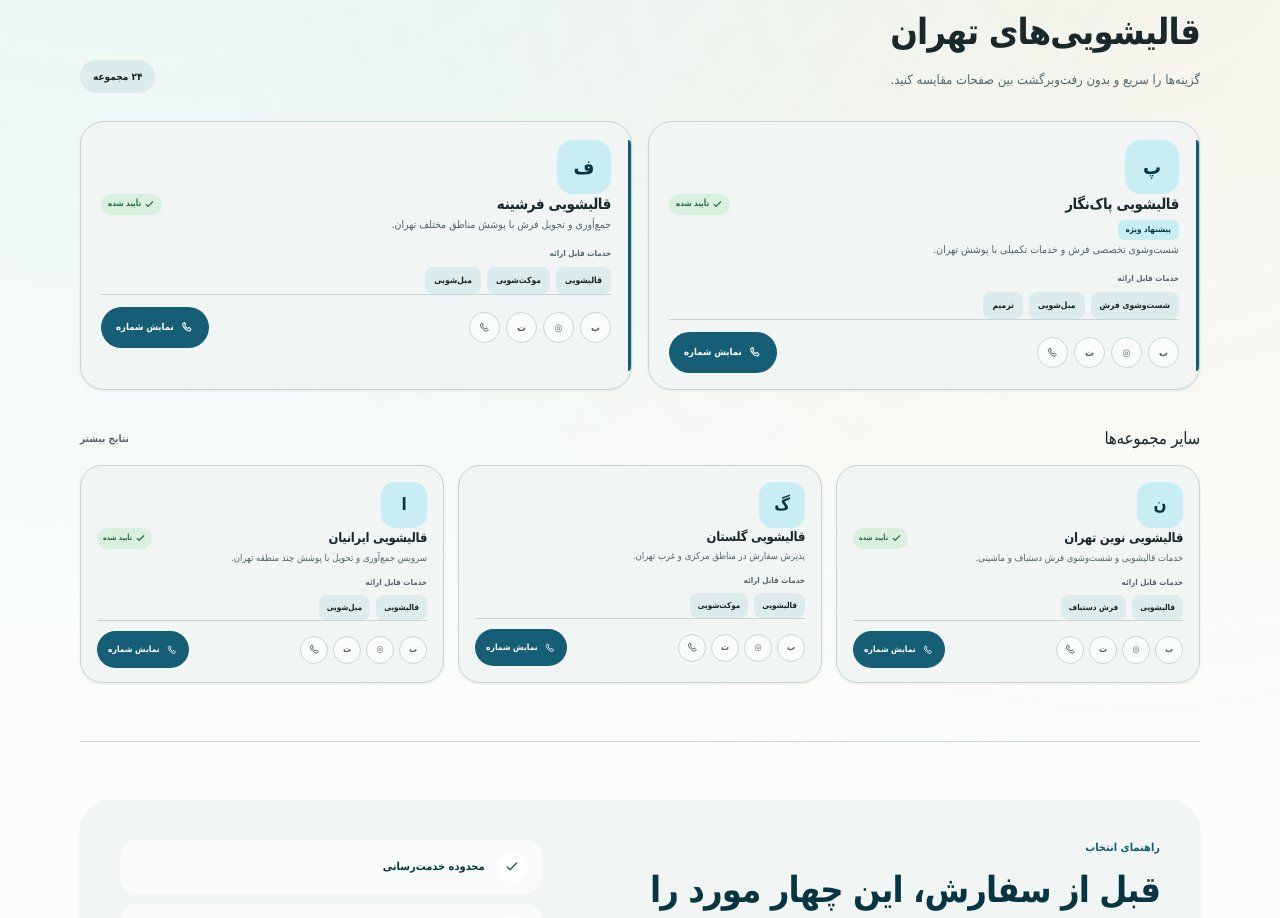
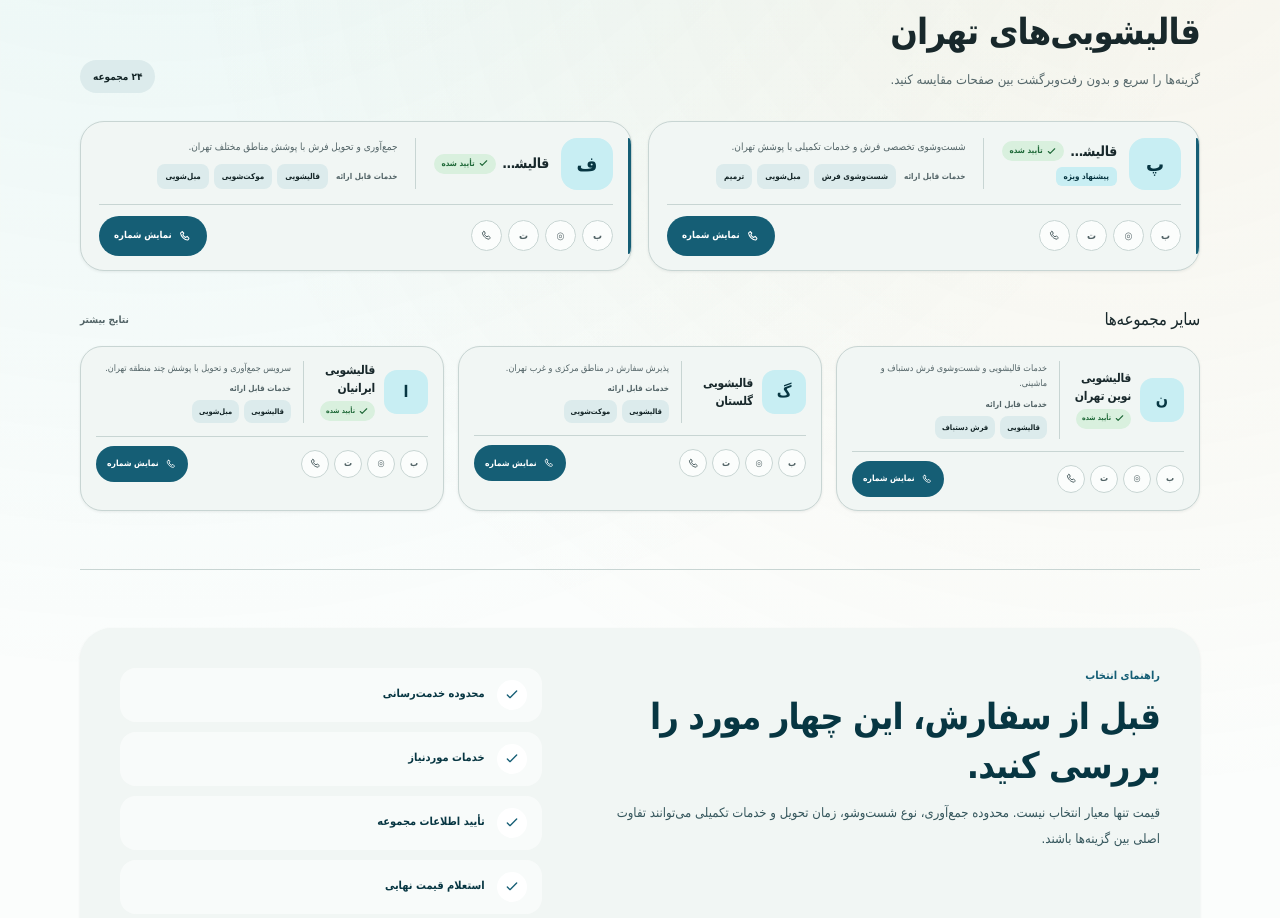
Before and after one commit to HoseinPirhadi/nextjs-boilerplate, a Next.js app: page / in a window 1280 px wide. Shown: the part 980-1898 px from the top of the page. Built offline with nearby package versions, Linux system fonts and the light colour scheme; a web font is replaced by a local one.

Commit message:
style: unify cleaner card upper composition

```diff
--- a/app/header-glass.css
+++ b/app/header-glass.css
@@ -3,15 +3,36 @@
 
 /* Compact Material 3 cleaner cards */
 .m3-featured-grid,.m3-cleaner-grid{display:grid;grid-template-columns:repeat(2,minmax(0,1fr));gap:16px}
-.m3-cleaner-card{position:relative;display:flex;flex-direction:column;min-width:0;padding:18px 20px 16px;overflow:hidden;border:1px solid var(--m3-outline-variant);border-radius:24px;background:var(--m3-surface-container-low);color:var(--m3-on-surface);box-shadow:0 1px 3px rgba(24,40,43,.06),0 6px 18px rgba(24,40,43,.035);transition:transform 180ms ease,box-shadow 180ms ease,border-color 180ms ease}.m3-cleaner-card:hover{transform:translateY(-2px);border-color:var(--m3-outline);box-shadow:0 3px 9px rgba(24,40,43,.09),0 12px 24px rgba(24,40,43,.05)}.m3-cleaner-card.is-featured{background:var(--m3-surface-container);border-color:rgba(21,94,117,.28)}.m3-cleaner-card.is-featured::before{content:"";position:absolute;inset-inline-start:0;top:18px;bottom:18px;width:3px;border-radius:0 99px 99px 0;background:var(--m3-primary)}
+.m3-cleaner-card{position:relative;display:flex;flex-direction:column;min-width:0;padding:16px 18px 14px;overflow:hidden;border:1px solid var(--m3-outline-variant);border-radius:24px;background:var(--m3-surface-container-low);color:var(--m3-on-surface);box-shadow:0 1px 3px rgba(24,40,43,.06),0 6px 18px rgba(24,40,43,.035);transition:transform 180ms ease,box-shadow 180ms ease,border-color 180ms ease}
+.m3-cleaner-card:hover{transform:translateY(-2px);border-color:var(--m3-outline);box-shadow:0 3px 9px rgba(24,40,43,.09),0 12px 24px rgba(24,40,43,.05)}
+.m3-cleaner-card.is-featured{background:var(--m3-surface-container);border-color:rgba(21,94,117,.28)}
+.m3-cleaner-card.is-featured::before{content:"";position:absolute;inset-inline-start:0;top:16px;bottom:16px;width:3px;border-radius:0 99px 99px 0;background:var(--m3-primary)}
 
-.m3-cleaner-top{display:flex;align-items:center;gap:13px;min-width:0;padding-bottom:13px;border-bottom:1px solid var(--m3-outline-variant)}.m3-avatar{width:54px;height:54px;display:grid;place-items:center;flex:0 0 54px;border-radius:16px;background:var(--m3-primary-container);color:var(--m3-on-primary-container);font-size:20px;font-weight:900}.m3-cleaner-title{min-width:0;flex:1}.m3-cleaner-name-row{display:flex;align-items:center;gap:7px;min-width:0}.m3-cleaner-name-row h3{min-width:0;flex:1;margin:0;font-size:15px;line-height:1.45;font-weight:850;letter-spacing:-.025em;white-space:nowrap;overflow:hidden;text-overflow:ellipsis}.m3-verified{display:inline-flex;align-items:center;gap:3px;flex:0 0 auto;min-height:21px;padding:0 7px;border-radius:999px;background:var(--m3-success-container);color:var(--m3-success);font-size:8px;font-weight:850;white-space:nowrap}.m3-verified svg{width:11px;height:11px;fill:none;stroke:currentColor;stroke-width:2.4;stroke-linecap:round;stroke-linejoin:round}.m3-featured-label{display:inline-flex;margin-top:5px;min-height:20px;align-items:center;padding:0 8px;border-radius:6px;background:var(--m3-primary-container);color:var(--m3-on-primary-container);font-size:8px;font-weight:850}
+.m3-cleaner-main{display:grid;grid-template-columns:minmax(155px,.72fr) minmax(0,1.28fr);gap:18px;align-items:center;min-width:0;padding-bottom:14px}
+.m3-cleaner-identity{display:flex;align-items:center;gap:12px;min-width:0}
+.m3-avatar{width:52px;height:52px;display:grid;place-items:center;flex:0 0 52px;border-radius:16px;background:var(--m3-primary-container);color:var(--m3-on-primary-container);font-size:20px;font-weight:900}
+.m3-cleaner-title{min-width:0;flex:1}
+.m3-cleaner-name-row{display:flex;align-items:center;gap:6px;min-width:0}
+.m3-cleaner-name-row h3{min-width:0;flex:1;margin:0;font-size:14px;line-height:1.5;font-weight:850;letter-spacing:-.025em;white-space:nowrap;overflow:hidden;text-overflow:ellipsis}
+.m3-verified{display:inline-flex;align-items:center;gap:3px;flex:0 0 auto;min-height:20px;padding:0 7px;border-radius:999px;background:var(--m3-success-container);color:var(--m3-success);font-size:8px;font-weight:850;white-space:nowrap}
+.m3-verified svg{width:11px;height:11px;fill:none;stroke:currentColor;stroke-width:2.4;stroke-linecap:round;stroke-linejoin:round}
+.m3-featured-label{display:inline-flex;margin-top:5px;min-height:19px;align-items:center;padding:0 8px;border-radius:6px;background:var(--m3-primary-container);color:var(--m3-on-primary-container);font-size:8px;font-weight:850}
+.m3-cleaner-summary{min-width:0;padding-inline-start:18px;border-inline-start:1px solid var(--m3-outline-variant)}
+.m3-cleaner-description{margin:0 0 9px;color:var(--m3-on-surface-variant);font-size:10px;line-height:1.75}
+.m3-cleaner-services{display:flex;align-items:center;gap:8px;min-width:0}
+.m3-field-label{flex:0 0 auto;color:var(--m3-on-surface-variant);font-size:8px;font-weight:850}
+.m3-chip-row{display:flex;flex-wrap:wrap;gap:5px;min-width:0}
+.m3-chip{min-height:25px;display:inline-flex;align-items:center;padding:0 8px;border-radius:8px;background:var(--m3-secondary-container);color:var(--m3-on-secondary-container);font-size:8px;font-weight:750}
 
-.m3-cleaner-content{padding:13px 1px 14px}.m3-cleaner-description{margin:0 0 13px;color:var(--m3-on-surface-variant);font-size:10.5px;line-height:1.85}.m3-cleaner-services{display:flex;flex-direction:column;gap:7px}.m3-field-label{color:var(--m3-on-surface-variant);font-size:8px;font-weight:850}.m3-chip-row{display:flex;flex-wrap:wrap;gap:6px}.m3-chip{min-height:27px;display:inline-flex;align-items:center;padding:0 9px;border-radius:8px;background:var(--m3-secondary-container);color:var(--m3-on-secondary-container);font-size:8.5px;font-weight:750}
+.m3-cleaner-footer{display:flex;align-items:center;gap:10px;margin-top:0;padding-top:11px;border-top:1px solid var(--m3-outline-variant)}
+.m3-contact-row{display:flex;align-items:center;gap:6px;flex:1;min-width:0}
+.m3-contact-icon{width:31px;height:31px;display:grid;place-items:center;flex:0 0 31px;border:1px solid var(--m3-outline-variant);border-radius:50%;background:var(--m3-surface);color:var(--m3-on-surface-variant);font-size:10px;font-weight:900}
+.m3-contact-icon svg{width:13px;height:13px;fill:none;stroke:currentColor;stroke-width:1.8;stroke-linecap:round;stroke-linejoin:round}
+.m3-filled-button{min-height:40px;padding:0 15px;display:inline-flex;align-items:center;justify-content:center;gap:6px;border:0;border-radius:999px;background:var(--m3-primary);color:#fff;font-size:9.5px;font-weight:850;white-space:nowrap;cursor:pointer}
+.m3-filled-button svg{width:14px;height:14px;fill:none;stroke:currentColor;stroke-width:1.8;stroke-linecap:round;stroke-linejoin:round}
 
-.m3-cleaner-footer{display:flex;align-items:center;gap:10px;margin-top:0;padding-top:12px;border-top:1px solid var(--m3-outline-variant)}.m3-contact-row{display:flex;align-items:center;gap:6px;flex:1;min-width:0}.m3-contact-icon{width:31px;height:31px;display:grid;place-items:center;flex:0 0 31px;border:1px solid var(--m3-outline-variant);border-radius:50%;background:var(--m3-surface);color:var(--m3-on-surface-variant);font-size:10px;font-weight:900}.m3-contact-icon svg{width:13px;height:13px;fill:none;stroke:currentColor;stroke-width:1.8;stroke-linecap:round;stroke-linejoin:round}.m3-filled-button{min-height:41px;padding:0 15px;display:inline-flex;align-items:center;justify-content:center;gap:6px;border:0;border-radius:999px;background:var(--m3-primary);color:#fff;font-size:9.5px;font-weight:850;white-space:nowrap;cursor:pointer}.m3-filled-button svg{width:14px;height:14px;fill:none;stroke:currentColor;stroke-width:1.8;stroke-linecap:round;stroke-linejoin:round}
+.m3-subhead{display:flex;align-items:center;justify-content:space-between;gap:18px;margin:36px 0 14px}.m3-subhead h3{margin:0;font-size:17px;letter-spacing:-.02em}.m3-subhead span{color:var(--m3-on-surface-variant);font-size:10px;font-weight:750}
+.m3-cleaner-grid{grid-template-columns:repeat(3,minmax(0,1fr));gap:14px}.m3-cleaner-grid .m3-cleaner-card{padding:14px 15px 13px;border-radius:22px}.m3-cleaner-grid .m3-cleaner-card.is-featured::before{top:14px;bottom:14px}.m3-cleaner-grid .m3-cleaner-main{grid-template-columns:minmax(105px,.7fr) minmax(0,1.3fr);gap:12px;padding-bottom:12px}.m3-cleaner-grid .m3-cleaner-identity{gap:9px}.m3-cleaner-grid .m3-avatar{width:44px;height:44px;flex-basis:44px;border-radius:13px;font-size:16px}.m3-cleaner-grid .m3-cleaner-name-row{display:block}.m3-cleaner-grid .m3-cleaner-name-row h3{font-size:12px;white-space:normal}.m3-cleaner-grid .m3-verified{margin-top:4px;font-size:7px;padding:0 6px}.m3-cleaner-grid .m3-featured-label{font-size:7px;margin-top:4px}.m3-cleaner-grid .m3-cleaner-summary{padding-inline-start:12px}.m3-cleaner-grid .m3-cleaner-description{font-size:9px;line-height:1.7;margin-bottom:7px}.m3-cleaner-grid .m3-cleaner-services{align-items:flex-start;gap:5px;flex-direction:column}.m3-cleaner-grid .m3-chip{min-height:23px;font-size:7.5px;padding:0 7px}.m3-cleaner-grid .m3-cleaner-footer{padding-top:9px;gap:7px}.m3-cleaner-grid .m3-contact-row{gap:5px}.m3-cleaner-grid .m3-contact-icon{width:28px;height:28px;flex-basis:28px;font-size:9px}.m3-cleaner-grid .m3-filled-button{min-height:36px;padding:0 11px;font-size:8.5px}.m3-cleaner-grid .m3-filled-button svg{width:12px;height:12px}
 
-.m3-subhead{display:flex;align-items:center;justify-content:space-between;gap:18px;margin:36px 0 14px}.m3-subhead h3{margin:0;font-size:17px;letter-spacing:-.02em}.m3-subhead span{color:var(--m3-on-surface-variant);font-size:10px;font-weight:750}.m3-cleaner-grid{grid-template-columns:repeat(3,minmax(0,1fr));gap:14px}.m3-cleaner-grid .m3-cleaner-card{padding:16px 16px 14px;border-radius:22px}.m3-cleaner-grid .m3-cleaner-card.is-featured::before{top:16px;bottom:16px}.m3-cleaner-grid .m3-cleaner-top{gap:10px;padding-bottom:11px}.m3-cleaner-grid .m3-avatar{width:46px;height:46px;flex-basis:46px;border-radius:14px;font-size:17px}.m3-cleaner-grid .m3-cleaner-name-row h3{font-size:13px}.m3-cleaner-grid .m3-verified{font-size:7px;padding:0 6px}.m3-cleaner-grid .m3-featured-label{font-size:7px;margin-top:4px}.m3-cleaner-grid .m3-cleaner-content{padding:12px 1px 12px}.m3-cleaner-grid .m3-cleaner-description{font-size:9.5px;line-height:1.8;margin-bottom:11px}.m3-cleaner-grid .m3-cleaner-services{gap:6px}.m3-cleaner-grid .m3-chip{min-height:25px;font-size:8px;padding:0 8px}.m3-cleaner-grid .m3-cleaner-footer{padding-top:10px;gap:7px}.m3-cleaner-grid .m3-contact-row{gap:5px}.m3-cleaner-grid .m3-contact-icon{width:28px;height:28px;flex-basis:28px;font-size:9px}.m3-cleaner-grid .m3-filled-button{min-height:37px;padding:0 11px;font-size:8.5px}.m3-cleaner-grid .m3-filled-button svg{width:12px;height:12px}
-
-@media(max-width:900px){.m3-featured-grid,.m3-cleaner-grid{grid-template-columns:1fr 1fr}.m3-cleaner-name-row{align-items:flex-start;flex-direction:column;gap:4px}}
-@media(max-width:640px){.m3-featured-grid,.m3-cleaner-grid{grid-template-columns:1fr;gap:11px}.m3-cleaner-card{padding:17px 16px 14px;border-radius:22px}.m3-cleaner-top{padding-bottom:13px}.m3-cleaner-name-row{flex-direction:row;align-items:center}.m3-cleaner-name-row h3{white-space:normal}.m3-cleaner-footer{gap:8px}.m3-contact-icon{width:30px;height:30px;flex-basis:30px}.m3-filled-button{padding:0 13px}}
+@media(max-width:900px){.m3-featured-grid,.m3-cleaner-grid{grid-template-columns:1fr 1fr}.m3-cleaner-main{grid-template-columns:1fr;gap:12px}.m3-cleaner-summary{padding-inline-start:0;border-inline-start:0;padding-top:11px;border-top:1px solid var(--m3-outline-variant)}.m3-cleaner-services{align-items:flex-start;flex-direction:column}}
+@media(max-width:640px){.m3-featured-grid,.m3-cleaner-grid{grid-template-columns:1fr;gap:11px}.m3-cleaner-card{padding:15px 15px 13px;border-radius:22px}.m3-cleaner-main{gap:10px}.m3-cleaner-summary{padding-top:10px}.m3-cleaner-name-row{align-items:center}.m3-cleaner-name-row h3{white-space:normal}.m3-cleaner-footer{gap:8px}.m3-contact-icon{width:30px;height:30px;flex-basis:30px}.m3-filled-button{padding:0 13px}}
```
